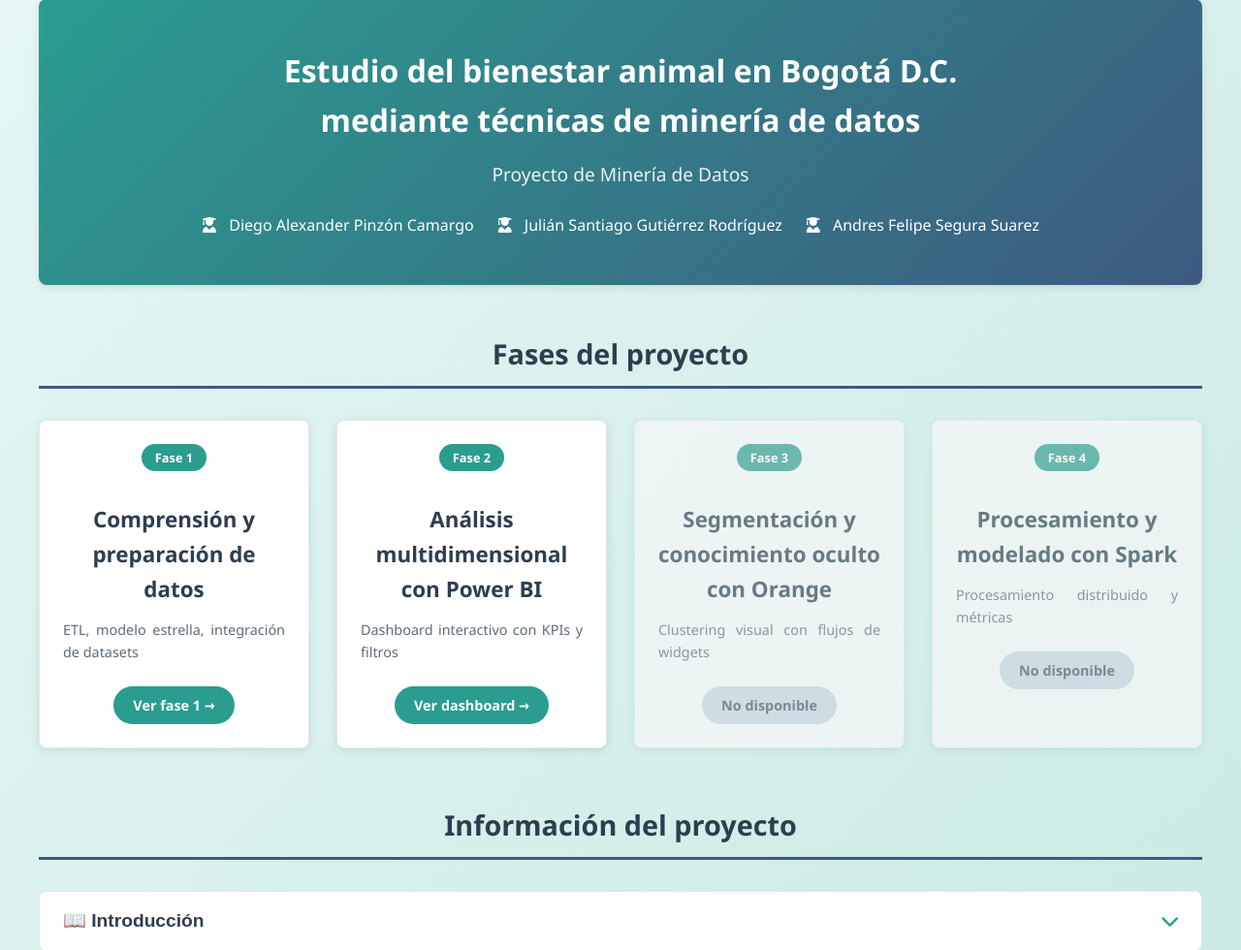
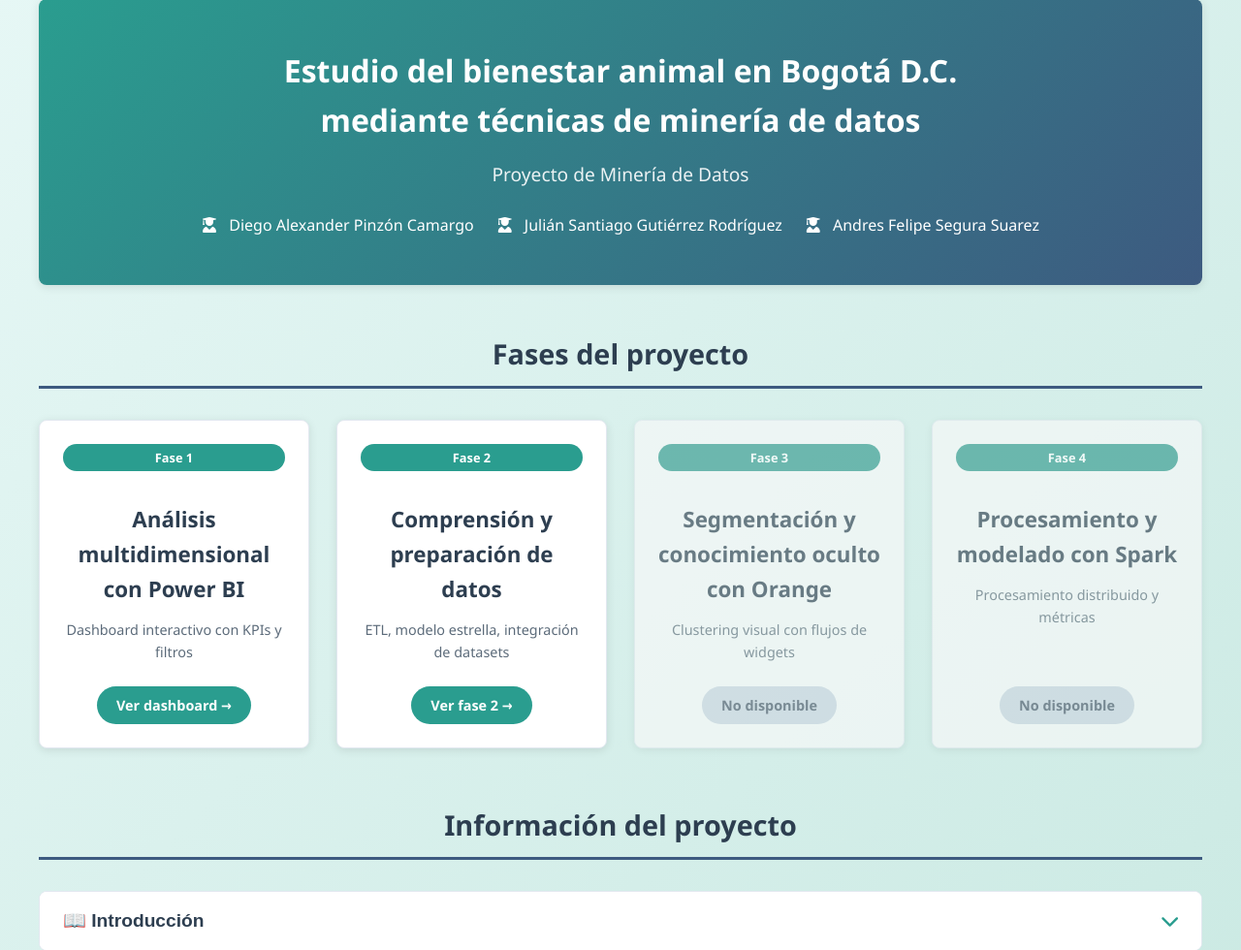
Before and after one commit to Diego-APC/PGC-Mineria-De-Datos, a Flask app: page / in a window 1280 px wide. Shown: the part 21-1001 px from the top of the page at 97% size. Run offline with Flask 3, Linux system fonts and the light colour scheme.

Commit message:
Correcciones orden de las fases y ajustes a las targetas

```diff
--- a/app.py
+++ b/app.py
@@ -11,9 +11,9 @@
 def pgc():
      return render_template("DescripcionProyecto.html")
 
-@app.route("/fase1/")
-def fase1():
-     return render_template("fase1.html")
+@app.route("/fase2/")
+def fase2():
+     return render_template("fase2.html")
 
 @app.route("/dashboard/")
 def dashboard():
--- a/static/css/styles.css
+++ b/static/css/styles.css
@@ -414,6 +414,9 @@
     transition: transform 0.2s ease, box-shadow 0.2s ease;
     text-align: center;
     border: 1px solid var(--border-color);
+    display: flex;
+    flex-direction: column;
+    height: 100%;
 }
 
 .phase-card:not(.disabled):hover {
@@ -449,6 +452,8 @@
     color: var(--text-light);
     margin-bottom: 24px;
     font-size: 0.9rem;
+    text-align: center;
+    flex-grow: 1;
 }
 
 .phase-btn {
@@ -459,6 +464,8 @@
     font-weight: 600;
     transition: background 0.2s;
     font-size: 0.9rem;
+    margin-top: auto;
+    align-self: center;
 }
 
 .phase-btn.active {
--- a/templates/fase1.html
+++ b/templates/fase2.html
@@ -1,12 +1,12 @@
 {% extends "base.html" %}
 
-{% block title %}Fase 1 — ETL y Modelo Estrella{% endblock %}
+{% block title %}Fase 2 — ETL y Modelo Estrella{% endblock %}
 
 {% block content %}
 
 <header class="hero-banner" style="min-height: 180px;">
     <div class="hero-content">
-        <p class="subtitle">Fase 1</p>
+        <p class="subtitle">Fase 2</p>
         <h1>Comprensión y preparación de los datos</h1>
         <p class="subtitle">ETL · Modelo Estrella · Integración de datasets</p>
     </div>
--- a/templates/index.html
+++ b/templates/index.html
@@ -23,16 +23,16 @@
             <!-- Fase 1: sin enlace aún (se puede cambiar después) -->
             <div class="phase-card">
                 <div class="phase-number">Fase 1</div>
-                <h3>Comprensión y preparación de datos</h3>
-                <p>ETL, modelo estrella, integración de datasets</p>
-                <a href="{{ url_for('fase1') }}" class="phase-btn active">Ver fase 1 →</a>
-            </div>
-            <!-- Fase 2: enlace a /dashboard/ -->
-            <div class="phase-card">
-                <div class="phase-number">Fase 2</div>
                 <h3>Análisis multidimensional con Power BI</h3>
                 <p>Dashboard interactivo con KPIs y filtros</p>
                 <a href="{{ url_for('dashboard') }}" class="phase-btn active">Ver dashboard →</a>
+            </div>
+            <!-- Fase 2: enlace a /dashboard/ -->
+             <div class="phase-card">
+                <div class="phase-number">Fase 2</div>
+                <h3>Comprensión y preparación de datos</h3>
+                <p>ETL, modelo estrella, integración de datasets</p>
+                <a href="{{ url_for('fase2') }}" class="phase-btn active">Ver fase 2 →</a>
             </div>
             <!-- Fase 3: desactivada -->
             <div class="phase-card disabled">
```
